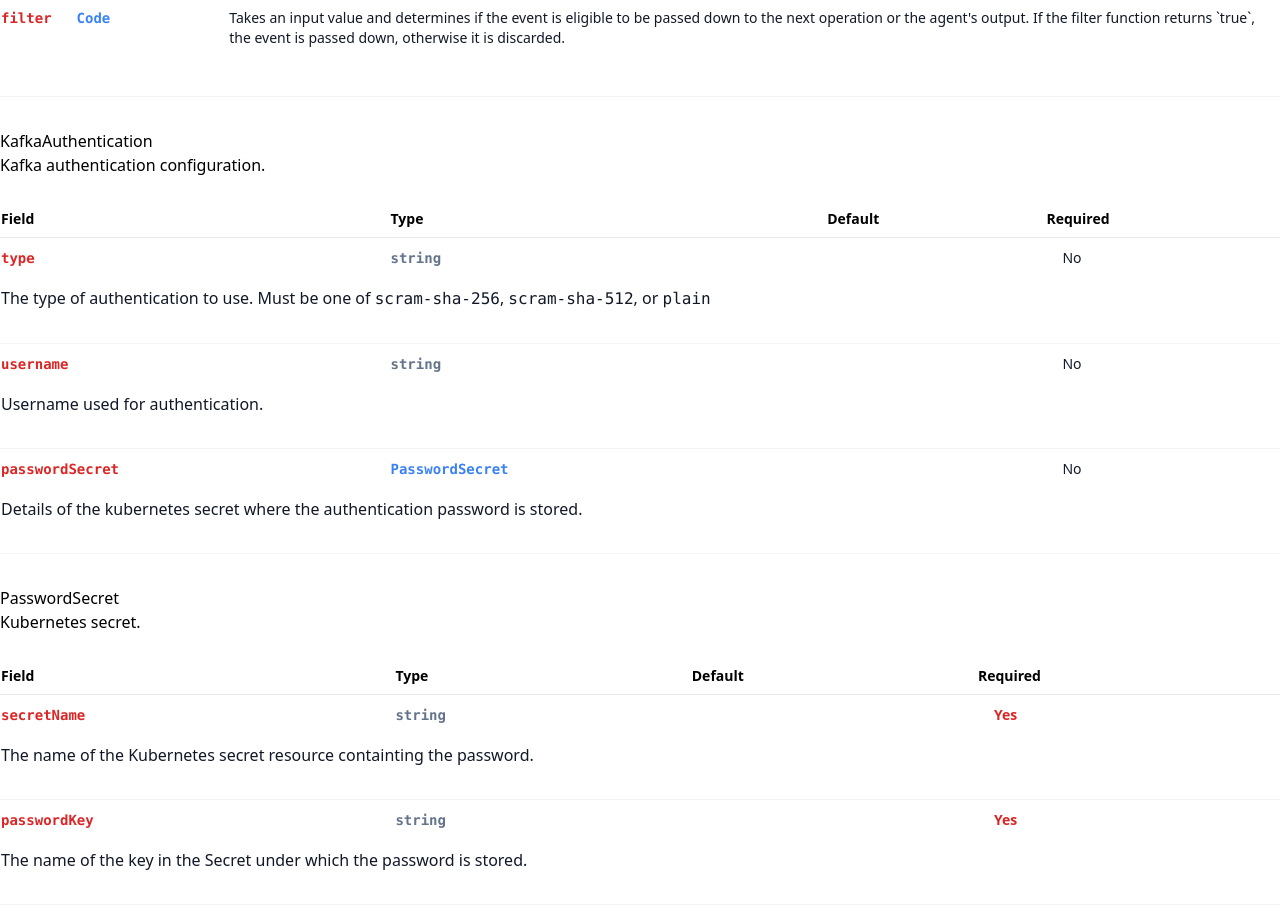
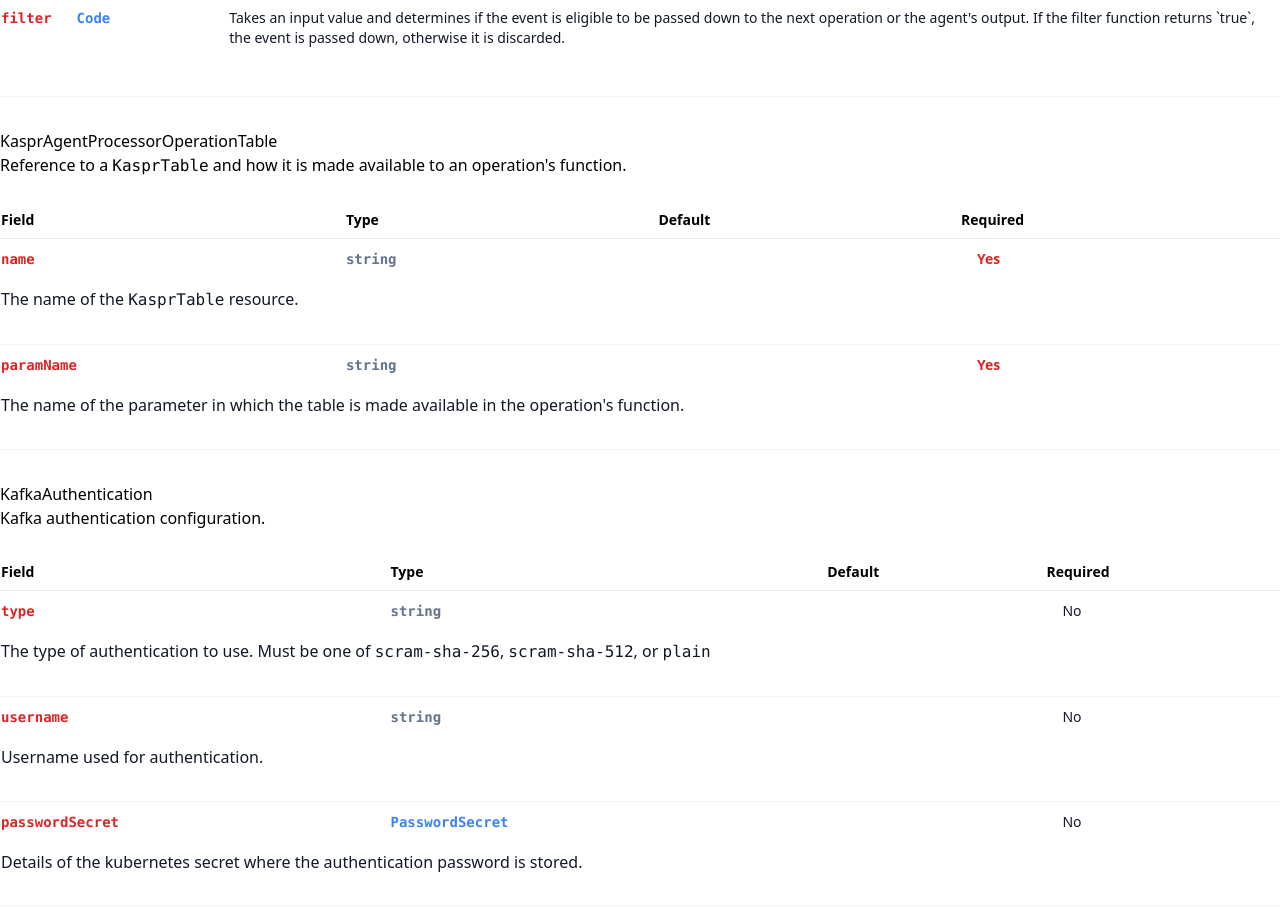
Before and after one commit to vmirz/kaspr-docs, a Next.js app: page /docs/api-reference/v1alpha1 in a window 1280 px wide. Shown: the part 8760-9671 px from the top of the page. Built offline with nearby package versions, Linux system fonts and the light colour scheme.

Commit message:
Update v1alpha1.mdx

```diff
--- a/pages/docs/api-reference/v1alpha1.mdx
+++ b/pages/docs/api-reference/v1alpha1.mdx
@@ -587,6 +587,29 @@
   ]}
 />
 
+## KasprAgentProcessorOperationTable
+
+Reference to a `KasprTable` and how it is made available to an operation's function.
+
+<OptionTable
+  options={[
+    [
+      'name',
+      'string',
+      '',
+      'The name of the `KasprTable` resource.',
+      'Yes'
+    ],
+    [
+      'paramName',
+      'string',
+      '',
+      "The name of the parameter in which the table is made available in the operation's function.",
+      'Yes'
+    ]
+  ]}
+/>
+
 ## KafkaAuthentication
 
 Kafka authentication configuration.
```
